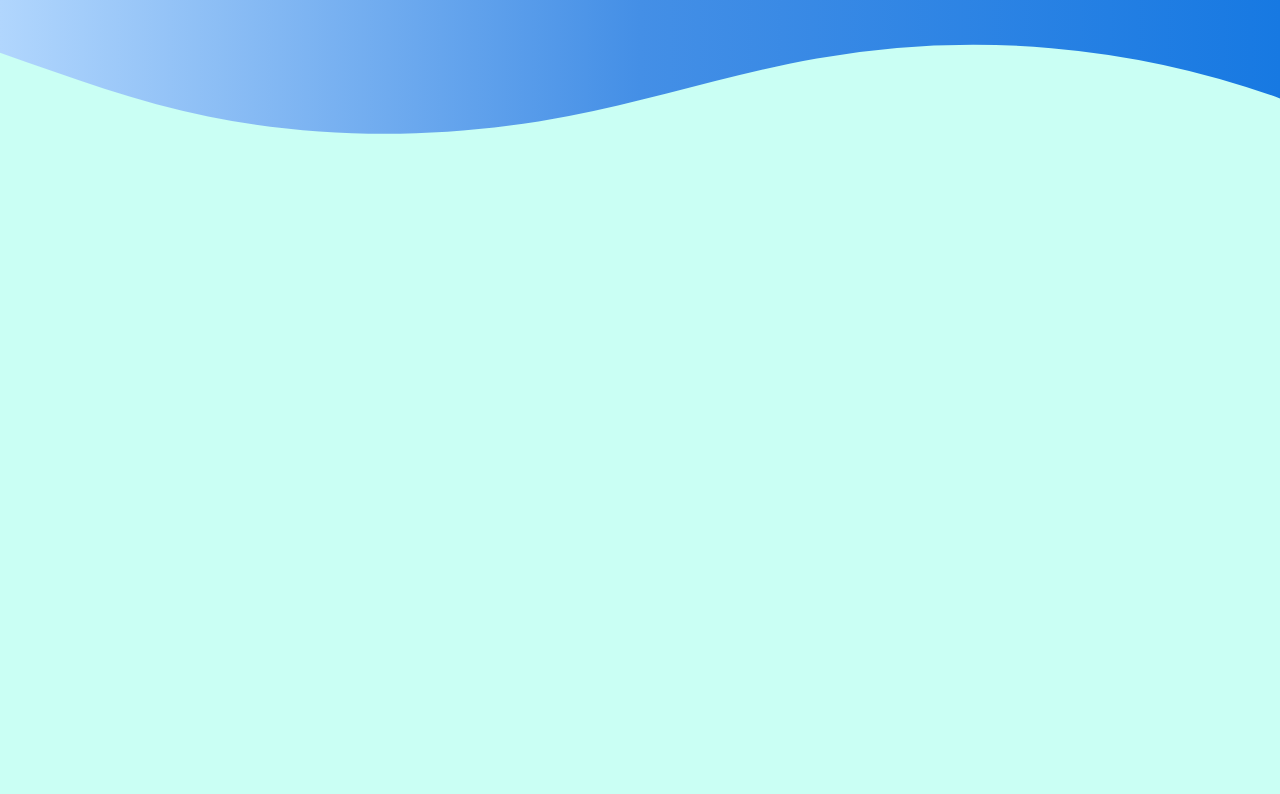
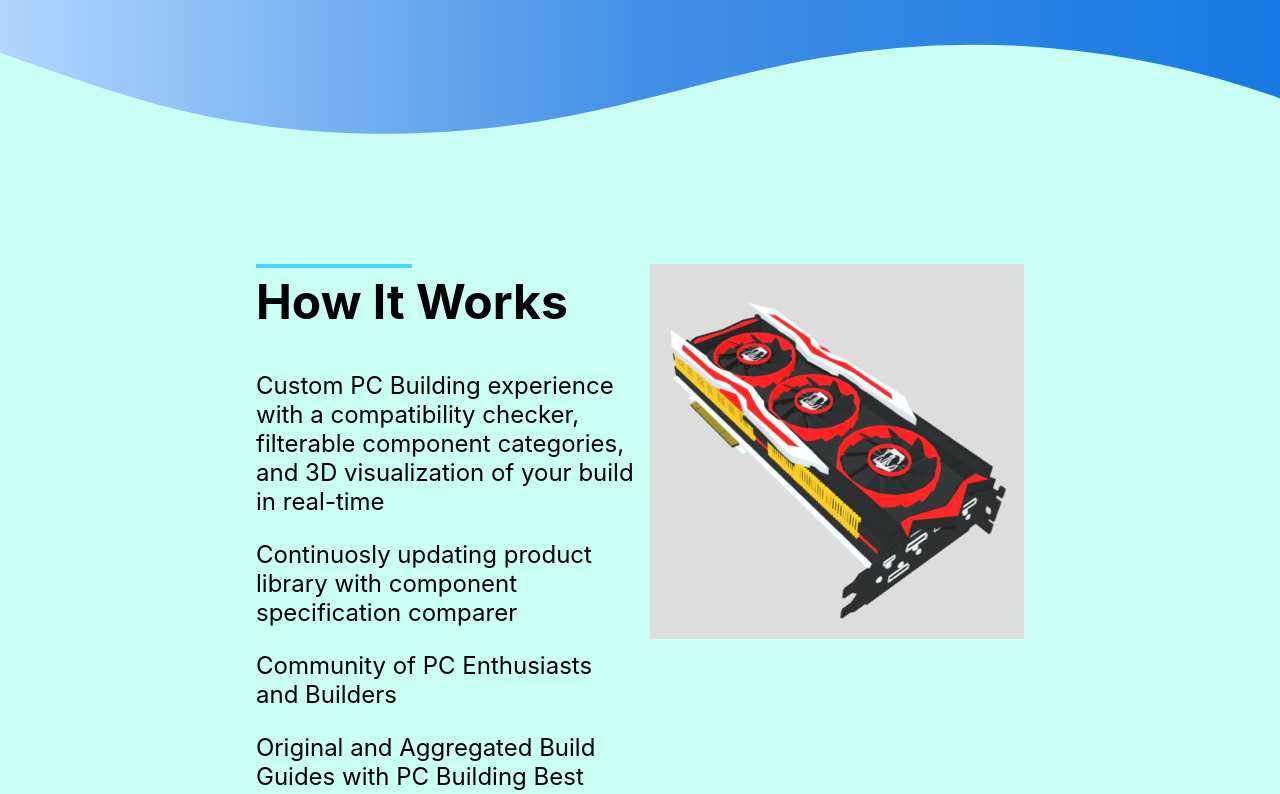
Before and after one commit to ay3xqa/asmbl_site, a React (Create React App) app in the folder site/: page / in a window 1280 px wide. Shown: the part 1060-1854 px from the top of the page. Built offline with nearby package versions, Linux system fonts and the light colour scheme.

Commit message:
transition

```diff
--- a/site/src/components/CSS/Design.css
+++ b/site/src/components/CSS/Design.css
@@ -34,7 +34,22 @@ to{width: 100%;}
     from{width: 0;}
     to{width: 100%;}
     }
-@media screen and (max-width: 768px)
-{
+.fade-in-section {
+    /* opacity: 0;
+    transform: translateY(20vh);
+    visibility: hidden;
+    transition: opacity 0.2s ease-out, transform 0.6s ease-out;
+    will-change: opacity, visibility; */
+    opacity: 0;
+    transform: translateY(20vh);
+    visibility: hidden;
+    transition: opacity 1.5s ease-out, transform 1s ease-out;
+    will-change: opacity, visibility;
+  }
 
-}
+  .is-visible {
+    opacity: 1;
+    transform: none;
+    visibility: visible;
+    display: flex;
+  }
--- a/site/src/components/Works.js
+++ b/site/src/components/Works.js
@@ -1,12 +1,34 @@
 import React from 'react';
 import './CSS/Works.css';
 import image from '../gpu.png';
+import './CSS/Design.css';
 
-export default function Works() {
+export default function Works(){
+    const domRef = React.useRef();
+
+    const [isVisible, setVisible] = React.useState(false);
+
+    React.useEffect(() => {
+      const observer = new IntersectionObserver(entries => {
+        // In your case there's only one element to observe:
+        if (entries[0].isIntersecting) {
+
+          // Not possible to set it back to false like this:
+          setVisible(true);
+
+          // No need to keep observing:
+          observer.unobserve(domRef.current);
+        }
+      });
+
+      observer.observe(domRef.current);
+
+      return () => observer.disconnect();
+    }, []);
 
     return (
         <section className='Works'>
-            <div className='Works-container star'>
+            <div ref={ domRef } className={ `Works-container fade-in-section ${ isVisible ? 'is-visible' : '' }` }>
                 <div className='Works-contentWrapper'>
                     <h3 className='Works-title'>How It Works</h3>
                     <div className='Works-description'>
```
Also changed, not shown: site/src/components/JS/Animations.js (+12 -12 lines).
